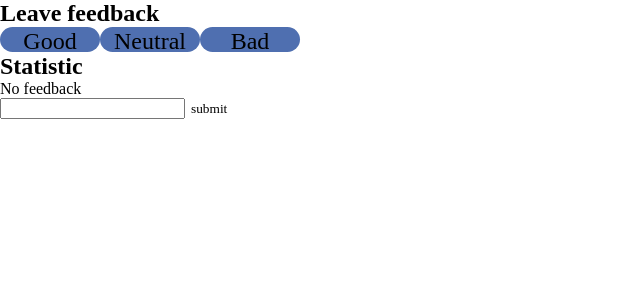
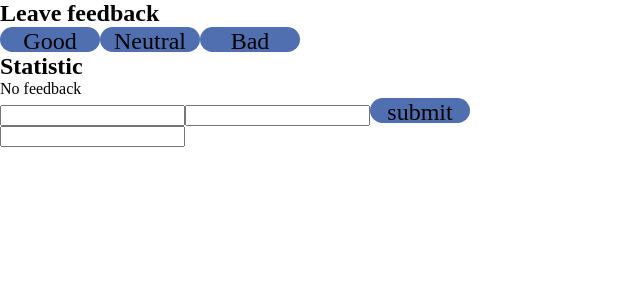
Before and after one commit to BigBlueDraco/goit-react-hw-02-feedback, a React (Create React App) app: page / in a window 1280 px wide. Shown: the top 300 px of the page, without its empty margins (0-640 px from the left). Built offline with nearby package versions, Linux system fonts and the light colour scheme.

Commit message:
add search

```diff
--- a/package.json
+++ b/package.json
@@ -7,6 +7,7 @@
     "@testing-library/jest-dom": "^5.16.3",
     "@testing-library/react": "^12.1.4",
     "@testing-library/user-event": "^13.5.0",
+    "lodash.debounce": "^4.0.8",
     "node-sass": "^7.0.3",
     "prop-types": "^15.8.1",
     "react": "^18.1.0",
--- a/src/components/Button/Button.jsx
+++ b/src/components/Button/Button.jsx
@@ -11,6 +11,6 @@ export class Button extends Component {
 }
 
 Button.propTypes ={
-    func: PropTypes.func.isRequired,
+    func: PropTypes.func,
     text: PropTypes.string.isRequired,
 }
--- a/src/components/Contacts/Contacts.jsx
+++ b/src/components/Contacts/Contacts.jsx
@@ -1,9 +1,25 @@
-export const Contacts = ({contacts}) =>{
+import { number } from "prop-types"
+
+export const Contacts = ({contacts, searcheFunc, filter}) =>{
+    console.log(contacts)
     return(
         <>
-        {console.log(contacts)}
-        {contacts.map(elem=> (<span key={elem.id}>{elem.name}</span>))}
+        <input type="text" name="filter" onInput={(e)=>searcheFunc(e)} />
+        <ul>
+            {console.log(contacts.filter(({name})=> name.includes(filter)))}
+            {contacts.filter(({name})=> name.includes(filter)).map(elem=> (<ContactsItem key={elem.id} name={elem.name} number={elem.number}/>))}
+        </ul>
+
         </>
-
     )
 }
+
+const ContactsItem=({name, number})=>{
+    console.log(name)
+    return(
+        <li>
+            {name}
+            {number}
+        </li>
+    )
+}
--- a/src/components/FormAddContacts/FormAddContacts.jsx
+++ b/src/components/FormAddContacts/FormAddContacts.jsx
@@ -5,15 +5,24 @@ export const FormAddContacts = ({inputFunc, submitFunc}) => {
     return(
         <>
         <form action="" onSubmit={(e) => submitFunc(e)}>
-            <input
+        <input
             onInput={(e) => inputFunc(e)}
             type="text"
             name="name"
             pattern="^[a-zA-Zа-яА-Я]+(([' -][a-zA-Zа-яА-Я ])?[a-zA-Zа-яА-Я]*)*$"
             title="Name may contain only letters, apostrophe, dash and spaces. For example Adrian, Jacob Mercer, Charles de Batz de Castelmore d'Artagnan"
             required
-            />
-            <button type="submit">submit</button>
+        />
+
+        <input
+            onInput={(e) => inputFunc(e)}
+            name="number"
+            type="tel"
+            pattern="\+?\d{1,4}?[-.\s]?\(?\d{1,3}?\)?[-.\s]?\d{1,4}[-.\s]?\d{1,4}[-.\s]?\d{1,9}"
+            title="Phone number must be digits and can contain spaces, dashes, parentheses and can start with +"
+            required
+        />
+        <Button type="submit" text="submit"></Button>
         </form>
 
         </>
--- a/src/components/Phonebook/Phonebook.jsx
+++ b/src/components/Phonebook/Phonebook.jsx
@@ -3,26 +3,36 @@ import { FormAddContacts } from "components/FormAddContacts/FormAddContacts";
 import React from "react";
 import nextId from "react-id-generator";
 
-
 export class Phonebook  extends React.Component{
 
     state = {
         contacts: [],
-        name: "",
+        filter: '',
+        options: {
+          name: "",
+          number: '',
+        }
     }
 
-    handlerChangeContacts = (e) =>{
-        this.setState( state =>({[e.target.name]: e.target.value}))
+    changeHandler = (e) =>{
+        const {name, value} = e.target;
+        console.log(value)
+        console.log(name)
+        this.setState( state =>({ options:{ ...state.options, [name]: value}}));
+
+    }
+    searcheHandler = (e) =>{
+        this.setState(state=>({filter: e.target.value}))
     }
     onSubmit = (e) => {
         e.preventDefault();
-        console.log(e.target.elements);
-
-        this.setState( state =>{
+        console.log(e.target.elements)
+        this.setState( state => {
+            const id = nextId();
             return(
-                {
-                   contacts: [...state.contacts, {id: nextId(), name: state.name}],
-                })
+            {
+                contacts: [...state.contacts, {id: id, name: state.options.name, number: state.options.number}],
+            })
         })
     }
 
@@ -32,11 +42,10 @@ export class Phonebook  extends React.Component{
         console.log(this.state)
         return(
             <>
-            <FormAddContacts  inputFunc={this.handlerChangeContacts} submitFunc = {this.onSubmit}/>
-            <Contacts contacts={this.state.contacts}/>
+            <FormAddContacts  inputFunc={this.changeHandler} submitFunc = {this.onSubmit}/>
+            <Contacts contacts={this.state.contacts} filter={this.state.filter} searcheFunc = {this.searcheHandler}/>
             </>
 
         )
     }
-
 }
```
Also changed, not shown: 1 other file (tests, documents, lock files or other folders).
